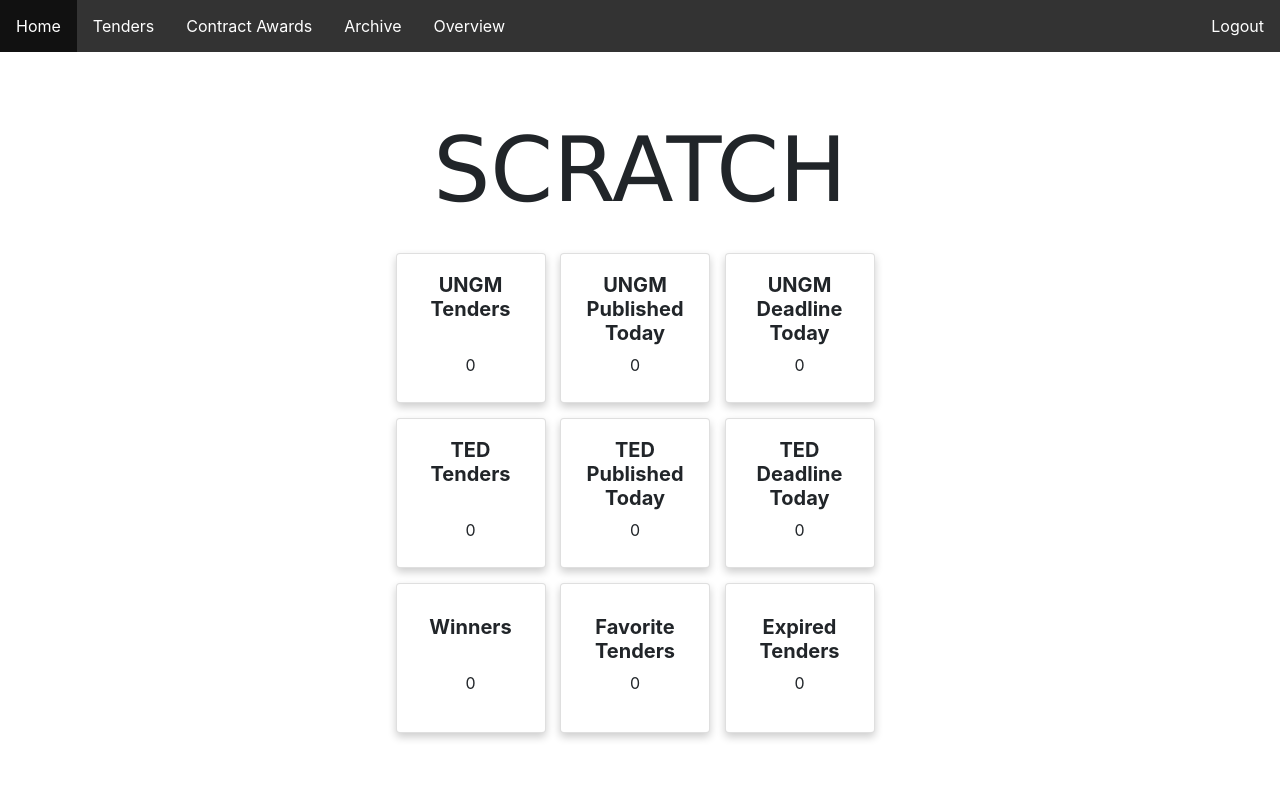
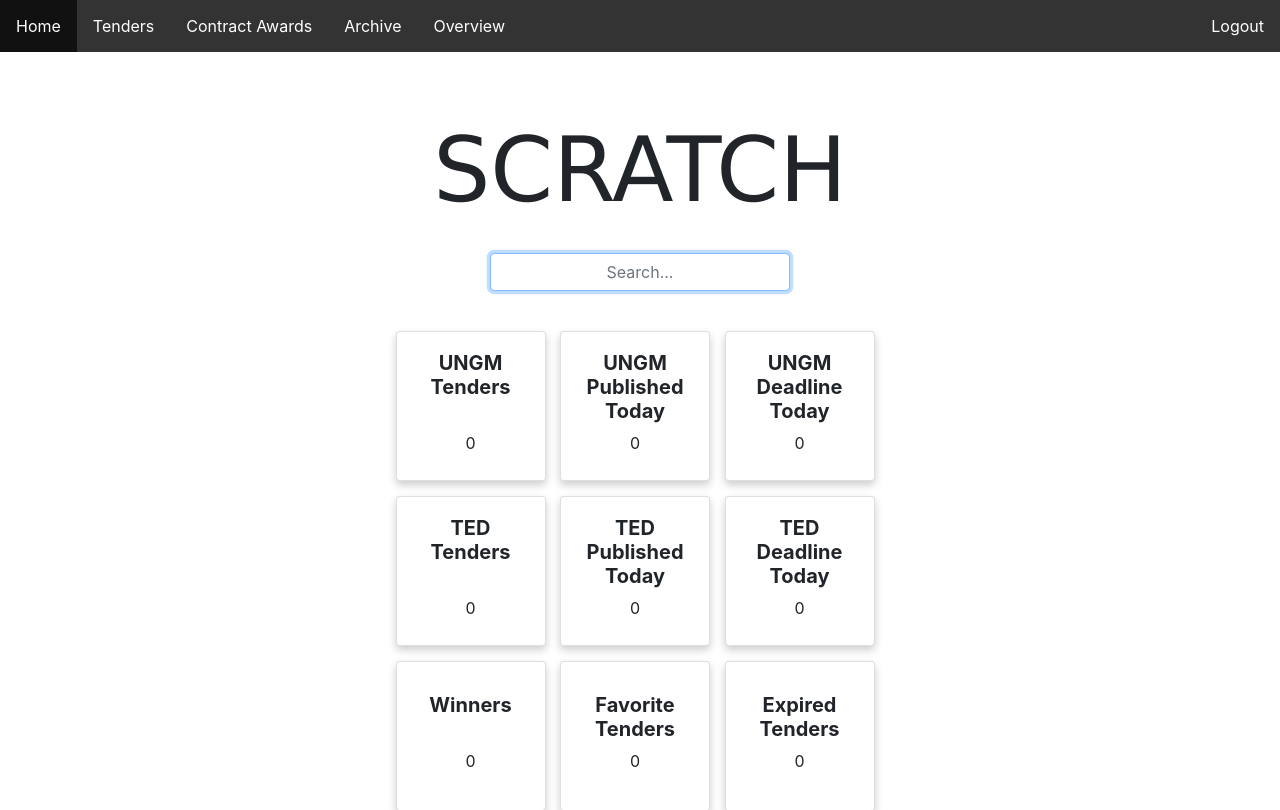
Before and after one commit to eaudeweb/scratch, a Django app: page / in a window 1280 px wide. Shown: the top 810 px of the page. Before the commit the page ends 740 px from the top, so only its background shows below. Run offline with Django 3.2, Linux system fonts and the light colour scheme; the visitor is signed in with stand-in values (Sample User, id 1); data that the repository does not hold is empty; some libraries are stand-ins or nearby versions.

Commit message:
Add search bar for tenders in homepage refs #96

```diff
--- a/app/documents.py
+++ b/app/documents.py
@@ -35,6 +35,7 @@ class TenderDoc(DocType):
             'cpv_codes',
             'organization',
             'source',
+            'notified'
         ]
 
 
--- a/app/forms.py
+++ b/app/forms.py
@@ -61,3 +61,7 @@ class AwardsFilter(forms.Form):
         ]
         vendors_list = Winner.objects.values_list("vendor", flat=True).distinct()
         self.fields['vendor'].choices = [('', "All vendors")] + [(vendor, vendor) for vendor in vendors_list]
+
+
+class SearchForm(forms.Form):
+    terms = forms.CharField(max_length=255)
--- a/app/static/homepage.css
+++ b/app/static/homepage.css
@@ -36,3 +36,11 @@
   font-family: "Verdana", Serif;
   font-size: 90px;
 }
+
+.src-bar {
+  margin-left: auto;
+  margin-right: auto;
+  text-align: center;
+  width: 300px;
+  margin-bottom: 40px;
+}
--- a/app/templates/homepage.html
+++ b/app/templates/homepage.html
@@ -7,6 +7,11 @@
     <p class="logoText">SCRATCH</p>
 
     {% if user.is_authenticated %}
+    <form method="post" class="form-group">
+      {% csrf_token %}
+      <input type="text" class="form-control src-bar" name="terms" required="" id="terms" maxlength="400" placeholder="Search..." autofocus>
+    </form>
+
     <div class="row home-page">
       <div class="card col-sm-2">
         <div class="container-card">
--- a/app/urls.py
+++ b/app/urls.py
@@ -7,7 +7,8 @@ from .views import (
     TenderFavouriteView,
     HomepageView,
     OverviewPageView,
-    TenderArchiveView
+    TenderArchiveView,
+    SearchView,
 )
 
 
@@ -21,5 +22,6 @@ urlpatterns = [
     path("login/", LoginView.as_view(), name="login_view"),
     path("logout/", LogoutView.as_view(), name="logout_view"),
     path("awards/", ContractAwardsListView.as_view(), name="contract_awards_list_view"),
-    path('archive/', TenderArchiveView.as_view(), name='tenders_archive_list')
+    path('archive/', TenderArchiveView.as_view(), name='tenders_archive_list'),
+    path('search/<str:pk>', SearchView.as_view(), name='search_results'),
 ]
--- a/app/views.py
+++ b/app/views.py
@@ -1,5 +1,5 @@
 from django.http import HttpResponse
-from django.shortcuts import redirect
+from django.shortcuts import redirect, render
 from django.views.generic.list import ListView
 from django.contrib.auth.mixins import LoginRequiredMixin
 from django.views.generic.detail import DetailView
@@ -20,11 +20,19 @@ from django.views.generic import FormView, RedirectView, TemplateView
 from django.views.generic import View
 from datetime import timezone, datetime, date, timedelta
 from .forms import TendersFilter, AwardsFilter
-from .forms import MAX, STEP
+from .forms import MAX, STEP, SearchForm
+from app.documents import TenderDoc
+from elasticsearch_dsl import Q
 
 
 class HomepageView(TemplateView):
     template_name = "homepage.html"
+
+    def post(self, request):
+        form = SearchForm(request.POST)
+
+        if form.is_valid() and request.user.is_authenticated:
+            return redirect('search_results', pk=form.cleaned_data['terms'].replace(' ', '+'))
 
     def get_context_data(self, **kwargs):
         context = super().get_context_data(**kwargs)
@@ -265,6 +273,58 @@ class ContractAwardsListView(LoginRequiredMixin, ListView):
         return context
 
 
+class SearchView(TendersListView):
+
+    def get_queryset(self):
+        pk = self.kwargs['pk'].replace('+', ' ')
+
+        result = TenderDoc.search().query(
+            Q(
+                "multi_match",
+                query=pk,
+                fields=[
+                    'title',
+                    'organization',
+                    'source',
+                    'reference',
+                    'unspsc_codes',
+                    'cpv_codes'
+                ]
+            )
+        )
+
+        tenders = result.to_queryset()
+        awards = Winner.objects.all()
+
+        if self.request.GET.get("filter_button"):
+            organization = self.request.GET.get("organization")
+            if organization:
+                tenders = tenders.filter(organization=organization)
+
+            source = self.request.GET.get("source")
+            if source:
+                tenders = tenders.filter(source=source)
+
+            favourite = self.request.GET.get("favourite")
+            if favourite:
+                tenders = tenders.filter(favourite=favourite)
+
+            status = self.request.GET.get("status")
+            if status:
+                award_refs = [award.tender.reference for award in awards]
+                if status == "open":
+                    tenders = tenders.exclude(reference__in=award_refs)
+                else:
+                    tenders = tenders.filter(reference__in=award_refs)
+
+        return tenders
+
+    def get_context_data(self, **kwargs):
+        context = super().get_context_data(**kwargs)
+        context["reset_url"] = '/search/' + self.kwargs['pk']
+        return context
+
+
 class LoginView(FormView):
     success_url = "/tenders"
     form_class = AuthenticationForm
--- a/scratch/settings.py
+++ b/scratch/settings.py
@@ -145,6 +145,9 @@ DEADLINE_NOTIFICATIONS = env('DEADLINE_NOTIFICATIONS', (1, 3, 7))
 TED_DOC_TYPES = env('TED_DOC_TYPES', [])
 TED_AUTH_TYPE = env('TED_AUTH_TYPE', '')
 
+# KEYWORDS
+KEYWORDS = env('KEYWORDS', '').split(',')
+
 
 # Internationalization
 # https://docs.djangoproject.com/en/2.2/topics/i18n/
```
Also changed, not shown: 1 other file.
